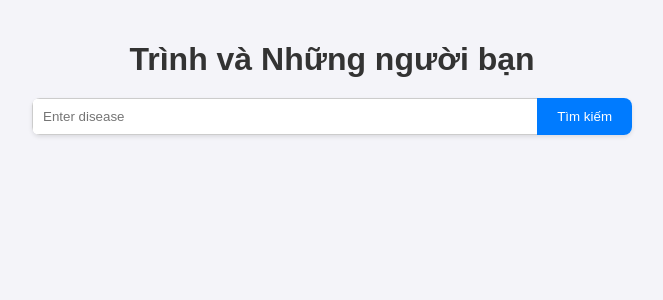
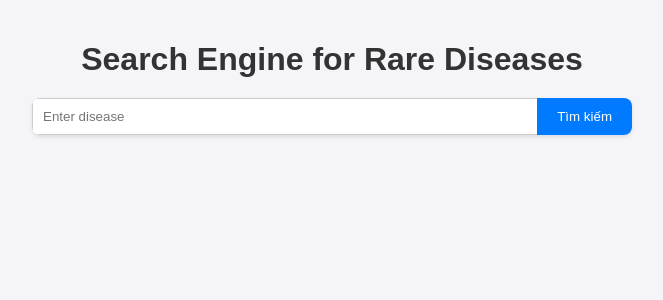
Before and after one commit to nhatrinh-269/Search_engine_for_Rare_diseases, a Flask app: page / in a window 1280 px wide. Shown: the top 300 px of the page, without its empty margins (308-971 px from the left). Run offline with Flask 3, Linux system fonts and the light colour scheme.

Commit message:
Update index.html

```diff
--- a/web/templates/index.html
+++ b/web/templates/index.html
@@ -108,7 +108,7 @@
     </style>
 </head>
 <body>
-    <h1>Trình và Những người bạn</h1>
+    <h1>Search Engine for Rare Diseases</h1>
     <form action="/search" method="post" onsubmit="showSpinner()">
         <input type="text" name="disease" placeholder="Enter disease">
         <input type="submit" value="Tìm kiếm">
```
